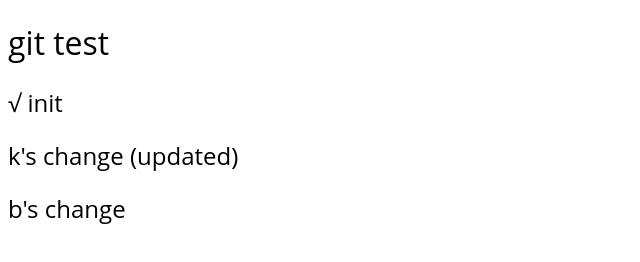
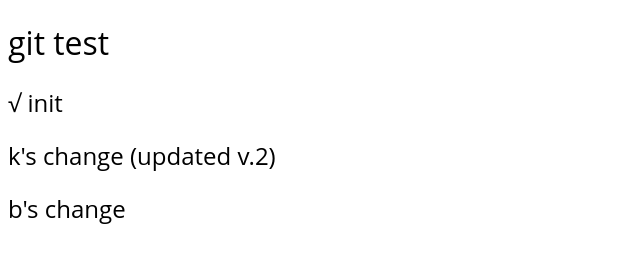
Before and after one commit to whaeva/gittest, a plain HTML site: page index.html in a window 1280 px wide. Shown: the full height of the page, 0-640 px from the left. Drawn offline with Linux system fonts and the light colour scheme.

Commit message:
updated 2

```diff
--- a/index.html
+++ b/index.html
@@ -12,7 +12,7 @@
 <h1>git test</h1>
 
 <h2>√ init</h2>
-<h2>k's change (updated)</h2>
+<h2>k's change (updated v.2)</h2>
 <h2>b's change</h2>
 
 </body>
```
